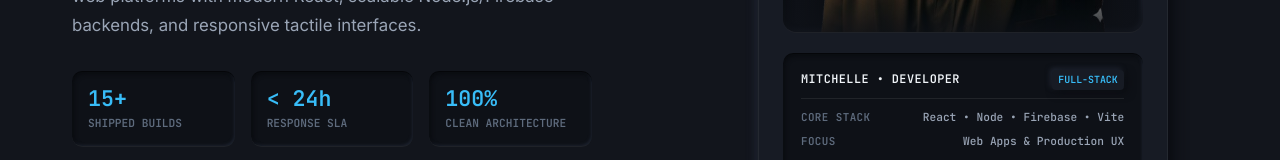
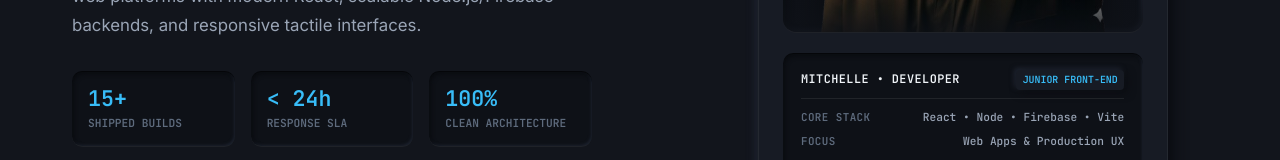
Before and after one commit to DmitzDev/Personal-PortfolioDev, a React (Vite) app: page / in a window 1280 px wide. Shown: the part 410-570 px from the top of the page. Built offline with nearby package versions, Linux system fonts and the light colour scheme.

Commit message:
I MISS YOU BABY CHAROT

```diff
--- a/src/components/Hero/Hero.jsx
+++ b/src/components/Hero/Hero.jsx
@@ -156,7 +156,7 @@ export function Hero() {
             <div className="hardware-spec-plate">
               <div className="spec-row-main">
                 <span className="spec-name">{personalInfo.name.toUpperCase()} • DEVELOPER</span>
-                <span className="spec-tag">FULL-STACK</span>
+                <span className="spec-tag">JUNIOR FRONT-END</span>
               </div>
               <div className="spec-divider"></div>
               <div className="spec-items-grid">
```
